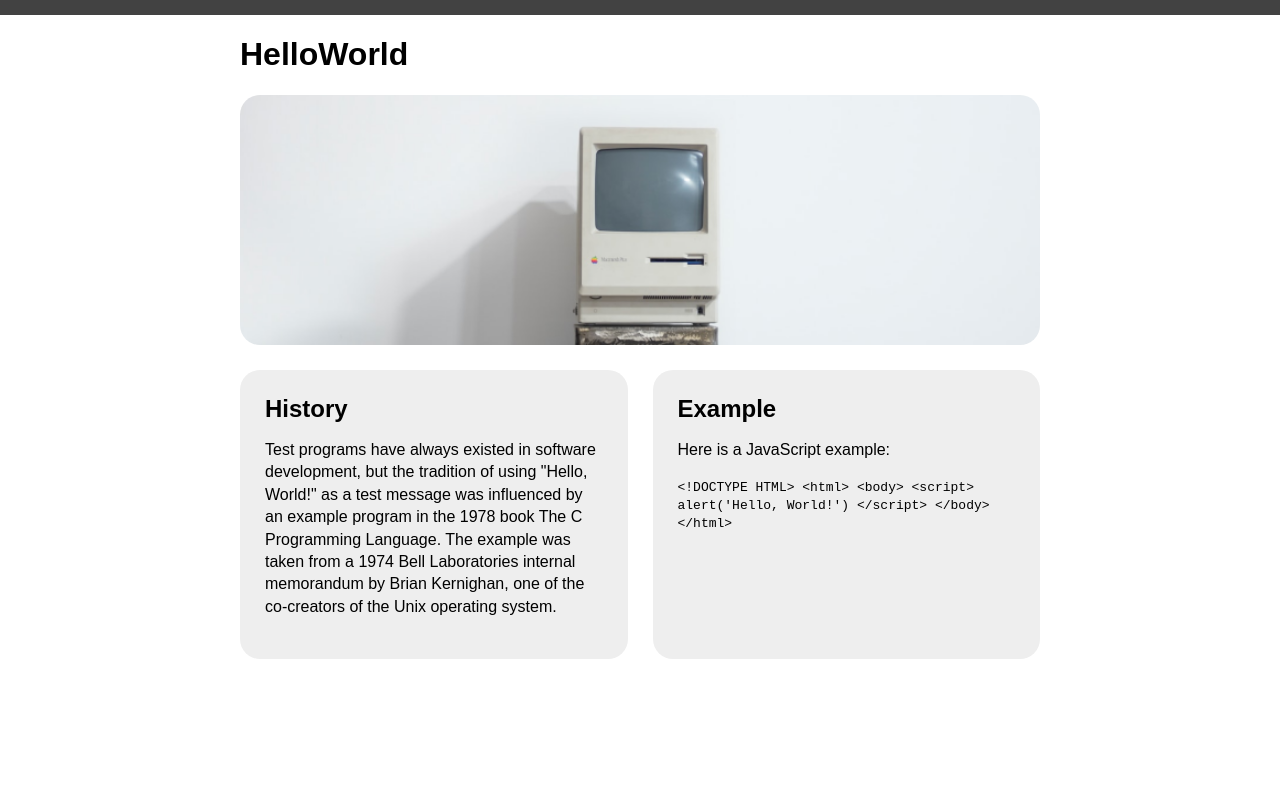
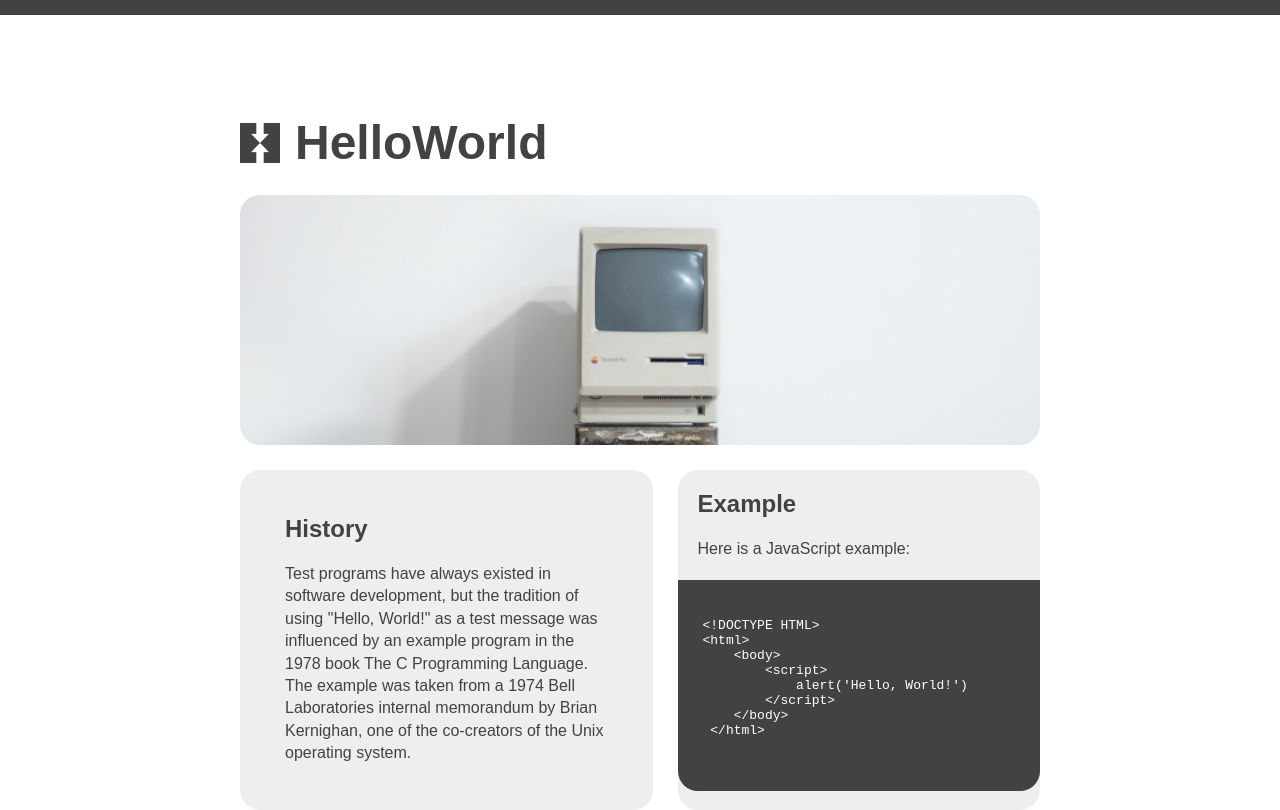
Before and after one commit to HaloHaacker/Codespaces349, a plain HTML site: page index.html in a window 1280 px wide. Drawn offline with Linux system fonts and the light colour scheme.

Commit message:
finished

```diff
--- a/index.html
+++ b/index.html
@@ -23,10 +23,13 @@
                     internal memorandum by Brian Kernighan, one of the
                     co-creators of the Unix operating system.</p>
                 </section>
-                <section>
+                <section class="with-code">
+                    <div>
                         <h2>Example</h2>
                         <p>Here is a JavaScript example:</p>
-                    <code>
+                    </div>
+                    <div class="code-html">
+                        <code><pre>
 &lt;!DOCTYPE HTML&gt;
 &lt;html&gt;
     &lt;body&gt;
@@ -35,7 +38,8 @@
         &lt;/script&gt;
     &lt;/body&gt;
  &lt;/html&gt;
-                    </code>
+                        </pre></code>
+                    </div>
                 </section>
             </div>
             <script scr="index.js"></script>
--- a/screen.css
+++ b/screen.css
@@ -5,6 +5,7 @@ body{
     font-family: Arial, Helvetica, sans-serif;
     border-top: 15px solid #424242;
     margin: 0;
+    color: #424242
 }
 
 main {
@@ -34,8 +35,38 @@ main {
     margin-top: 25px;
 }
 
+.details section p{
+    margin: 20px;
+}
+
+.details section h2{
+    margin: 20px;
+}
+
+.details section.with-code {
+    padding: 0;
+}
+
+div.code-html{
+    padding: 25px;
+    background: #424242;
+    color: #fff;
+    border-bottom-left-radius: 20px;
+    border-bottom-right-radius: 20px;
+}
+
 img {
     width: 100%;
+}
+
+h1{
+    background-image: url('images/h-logo.png');
+    background-repeat: no-repeat;
+    background-size: 40px;
+    background-position: center left;
+    font-size: 3em;
+    padding-left: 55px;
+    margin: 100px 0 25px 0;
 }
 
 h2{
```
Lines whose indentation alone changed are shown as unchanged.
